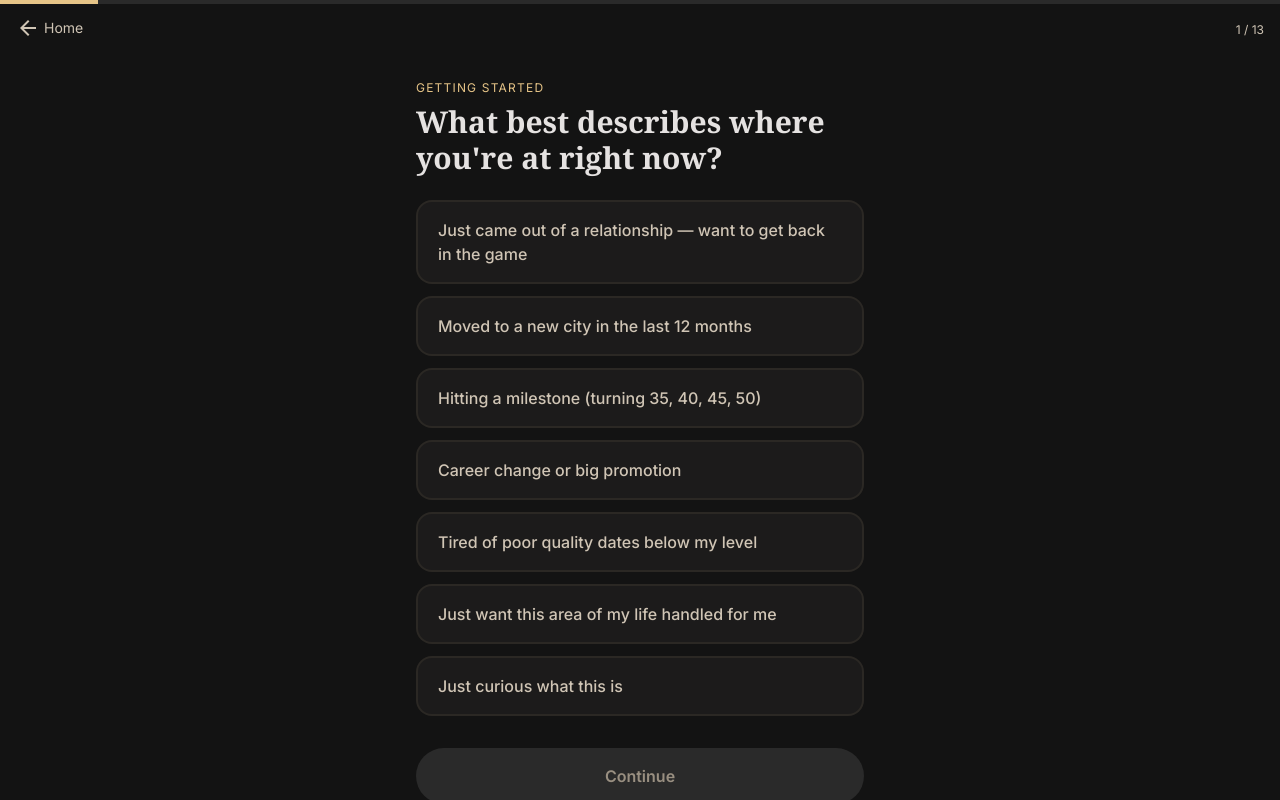
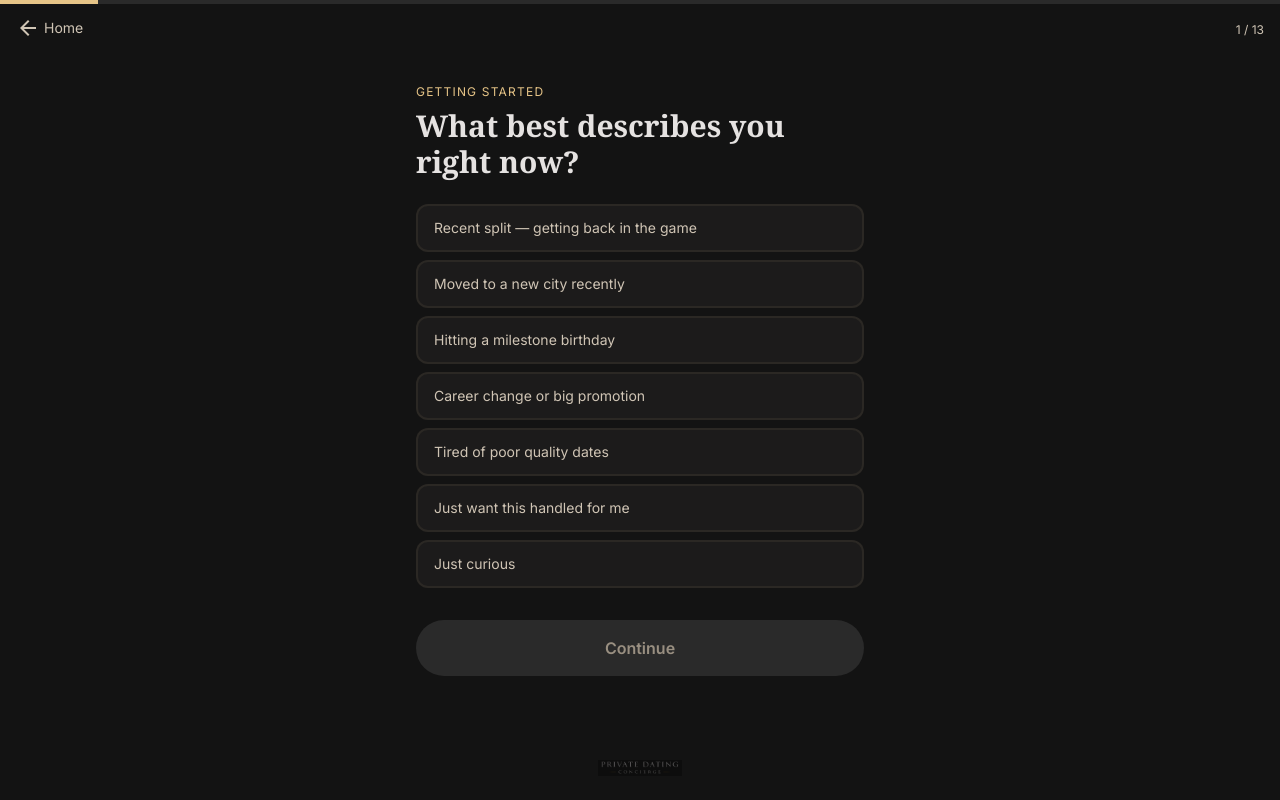
Before and after one commit to ryanangel6987-pixel/Matchmaking, a Next.js app: page /apply in a window 1280 px wide. Built offline with nearby package versions, Linux system fonts and the light colour scheme.

Commit message:
fix: application fits one screen — smaller pills, shorter text, tighter spacing

```diff
--- a/components/apply/application-form.tsx
+++ b/components/apply/application-form.tsx
@@ -191,7 +191,7 @@ export function ApplicationForm() {
   // UI helpers
   const Pill = ({ value, selected, onSelect, children }: { value: string; selected: string; onSelect: (v: string) => void; children: React.ReactNode }) => (
     <button type="button" onClick={() => onSelect(value)}
-      className={`w-full text-left px-5 py-4 rounded-2xl transition-all duration-200 ${selected === value ? "bg-gold/15 border-2 border-gold text-on-surface shadow-lg shadow-gold/10" : "bg-surface-container-low border-2 border-outline-variant/30 text-on-surface-variant hover:bg-surface-container-high hover:border-outline-variant/50 hover:text-on-surface"}`}
+      className={`w-full text-left px-4 py-3 rounded-xl transition-all duration-200 text-sm ${selected === value ? "bg-gold/15 border-2 border-gold text-on-surface shadow-lg shadow-gold/10" : "bg-surface-container-low border-2 border-outline-variant/30 text-on-surface-variant hover:bg-surface-container-high hover:border-outline-variant/50 hover:text-on-surface"}`}
     >{children}</button>
   );
 
@@ -224,19 +224,19 @@ export function ApplicationForm() {
       </div>
       <div className="fixed top-4 right-4 z-50"><span className="text-on-surface-variant text-xs">{step + 1} / {TOTAL_STEPS}</span></div>
 
-      <div className="flex-1 flex items-center justify-center px-6 py-20">
+      <div className="flex-1 flex items-center justify-center px-6 py-14">
         <div className="w-full max-w-md space-y-8">
 
           {/* 0: Where are you at */}
-          {step === 0 && <Q label="Getting Started" title="What best describes where you&apos;re at right now?">
-            <div className="space-y-3">
-              <Pill value="divorce" selected={lifeWindow} onSelect={setLifeWindow}><p className="font-medium">Just came out of a relationship — want to get back in the game</p></Pill>
-              <Pill value="new_city" selected={lifeWindow} onSelect={setLifeWindow}><p className="font-medium">Moved to a new city in the last 12 months</p></Pill>
-              <Pill value="milestone" selected={lifeWindow} onSelect={setLifeWindow}><p className="font-medium">Hitting a milestone (turning 35, 40, 45, 50)</p></Pill>
-              <Pill value="career" selected={lifeWindow} onSelect={setLifeWindow}><p className="font-medium">Career change or big promotion</p></Pill>
-              <Pill value="frustrated" selected={lifeWindow} onSelect={setLifeWindow}><p className="font-medium">Tired of poor quality dates below my level</p></Pill>
-              <Pill value="handled" selected={lifeWindow} onSelect={setLifeWindow}><p className="font-medium">Just want this area of my life handled for me</p></Pill>
-              <Pill value="curious" selected={lifeWindow} onSelect={setLifeWindow}><p className="font-medium">Just curious what this is</p></Pill>
+          {step === 0 && <Q label="Getting Started" title="What best describes you right now?">
+            <div className="space-y-2">
+              <Pill value="divorce" selected={lifeWindow} onSelect={setLifeWindow}>Recent split — getting back in the game</Pill>
+              <Pill value="new_city" selected={lifeWindow} onSelect={setLifeWindow}>Moved to a new city recently</Pill>
+              <Pill value="milestone" selected={lifeWindow} onSelect={setLifeWindow}>Hitting a milestone birthday</Pill>
+              <Pill value="career" selected={lifeWindow} onSelect={setLifeWindow}>Career change or big promotion</Pill>
+              <Pill value="frustrated" selected={lifeWindow} onSelect={setLifeWindow}>Tired of poor quality dates</Pill>
+              <Pill value="handled" selected={lifeWindow} onSelect={setLifeWindow}>Just want this handled for me</Pill>
+              <Pill value="curious" selected={lifeWindow} onSelect={setLifeWindow}>Just curious</Pill>
             </div>
           </Q>}
 
--- a/components/landing/landing-page-mobile.tsx
+++ b/components/landing/landing-page-mobile.tsx
@@ -314,7 +314,7 @@ export function LandingPageMobile() {
             { q: "What if matches aren\u2019t my type?", a: "4-layer preference filter. Your manager learns your taste. Quality improves weekly." },
             { q: "How much does it cost vs alternatives?", a: "Traditional matchmakers charge $10,000\u2013$25,000 per quarter for roughly 6 blind dates \u2014 zero transparency into how they fill quotas, and many have been caught paying women to show up. DIY apps cost $5\u201310K/year in subscriptions plus 10+ hours/week of your time. We deliver 4\u20138 vetted dates per month with full transparency for a $5,000 setup plus $2,000/month. Cancel anytime and keep every asset we create \u2014 profiles, photos, bios. Most clients are getting quality dates within 2\u20133 weeks." },
             { q: "Can I cancel anytime?", a: "Yes. Month-to-month. No contract. If you cancel, you keep all rebuilt assets \u2014 profiles, photos, bios. Your identity upgrade is yours forever." },
-            { q: "What cities?", a: "NYC, LA, SF, Chicago, Miami. Expanding quarterly." },
+            { q: "What cities?", a: "Every major city in the United States." },
             { q: "Is this just for men?", a: "Yes. Built exclusively for high-performing men." },
           ].map((item, i) => (
             <div key={i} className="bg-surface-container-low rounded-xl overflow-hidden">
--- a/components/landing/landing-page.tsx
+++ b/components/landing/landing-page.tsx
@@ -456,7 +456,7 @@ export function LandingPage() {
               { q: "How quickly will I see dates?", a: "Most clients get their first date notification within 2\u20133 weeks. Your manager begins daily operations by Day 7." },
               { q: "What if matches aren\u2019t my type?", a: "Your preferences are calibrated through a 4-layer filter. During the first two weeks, your manager learns your exact taste. Quality improves weekly." },
               { q: "Can I cancel anytime?", a: "Yes. Month-to-month, no contract. If you cancel, you keep all rebuilt assets \u2014 profiles, photos, bios. Clean termination on all accounts." },
-              { q: "What cities do you serve?", a: "Major US cities including New York, LA, San Francisco, Chicago, and Miami. Expanding quarterly." },
+              { q: "What cities do you serve?", a: "Every major city in the United States." },
               { q: "How much does it cost vs alternatives?", a: "DIY apps cost $5\u201310K/year plus 10+ hrs/week. Matchmakers charge $10\u201325K/quarter. We deliver 4\u20138 dates/month with full transparency for $2K/month." },
               { q: "Is this just for men?", a: "Yes. This service is built exclusively for high-performing men." },
             ].map((item, i) => (
```
